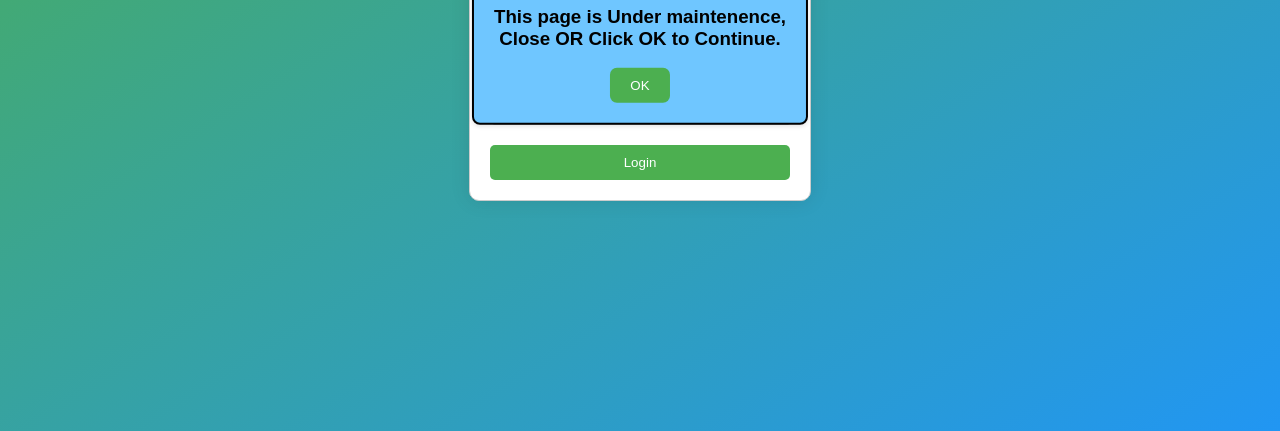
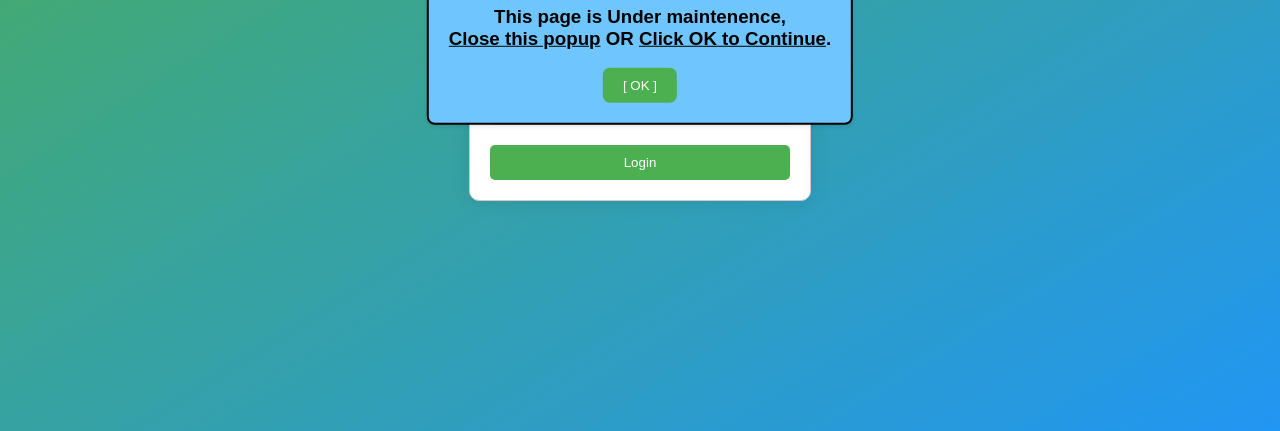
Before and after one commit to mrp44rth/biolock, a plain HTML site: page index.html in a window 1280 px wide. Shown: the part 369-800 px from the top of the page. Drawn offline with Linux system fonts and the light colour scheme.

Commit message:
Update index.html

```diff
--- a/index.html
+++ b/index.html
@@ -74,8 +74,8 @@ font-size: 20px;
     <div class="popup" id="popup">
   <span class="close" onclick="closePopup()">&times;</span>
   <img src="logo.png" alt="Logo">
-  <h3>This page is Under maintenence,<br> Close OR Click OK to Continue.</h3>
-  <button class="ok-button" onclick="closePopup()">OK</button>
+  <h3>This page is Under maintenence,<br> <u>Close this popup</u> OR <u>Click OK to Continue</u>.</h3>
+  <button class="ok-button" onclick="closePopup()">[  OK  ]</button>
 </div>
 <div class="login-container">
     <!-- Logo -->
```
